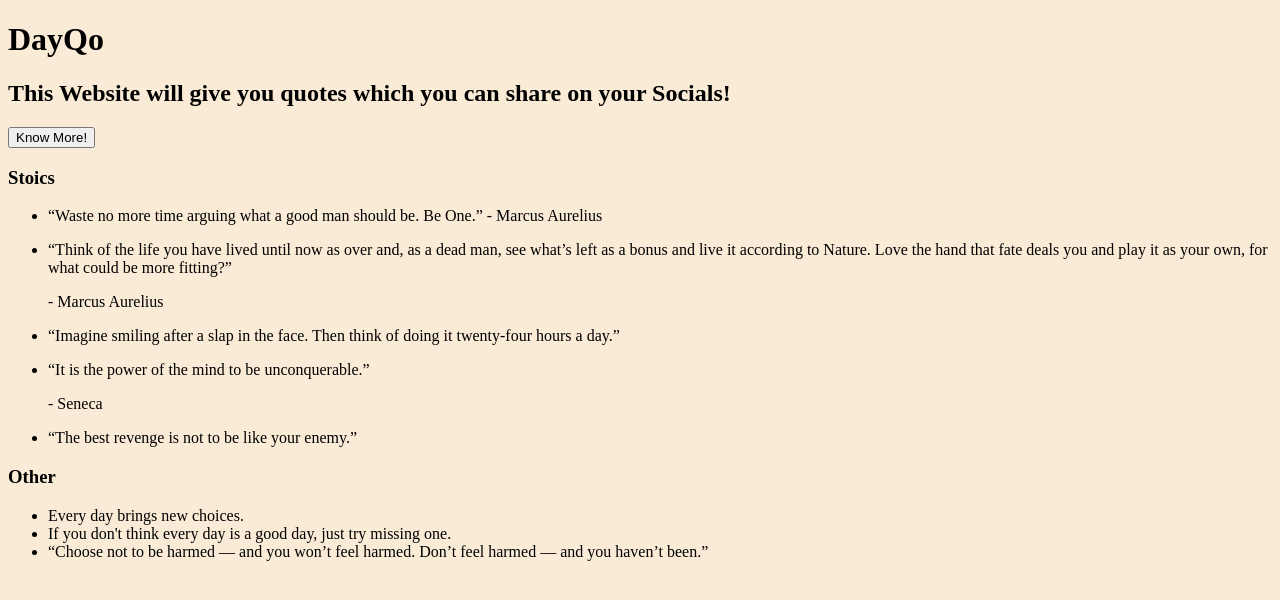
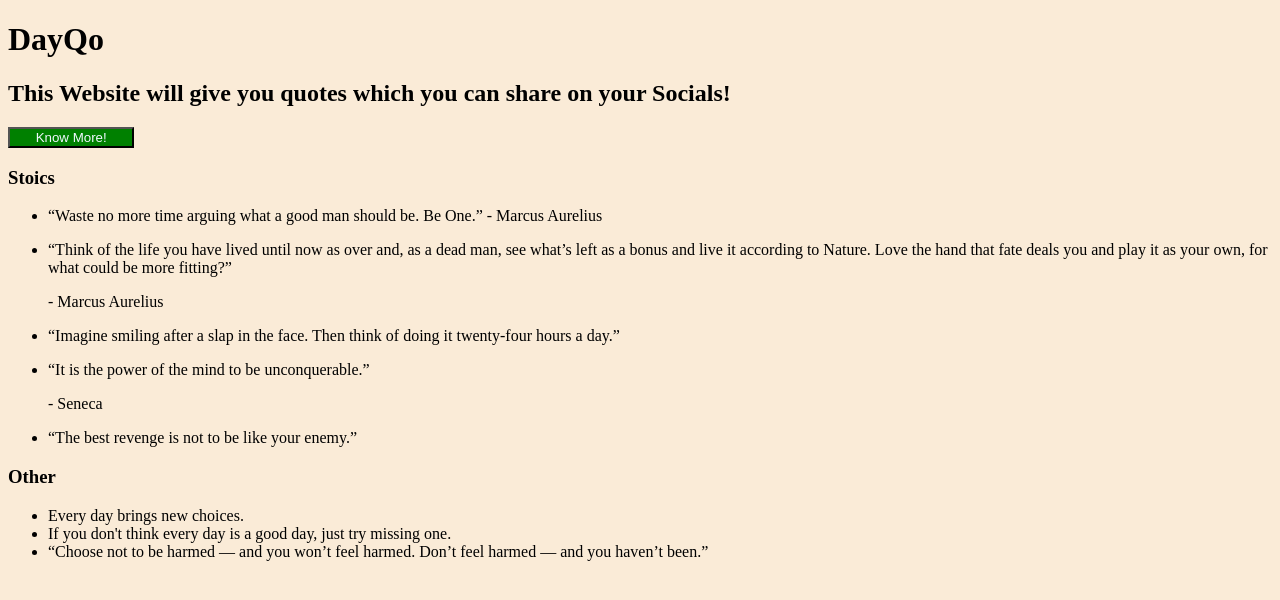
Before and after one commit to 01xharshu/100-days-of-Web-Development-Challenge, a plain HTML site: page Day02/DayQo/index.html in a window 1280 px wide. Drawn offline with Linux system fonts and the light colour scheme.

Commit message:
update in styles and html

```diff
--- a/Day02/DayQo/index.html
+++ b/Day02/DayQo/index.html
@@ -9,7 +9,7 @@
 <body>
     <h1>DayQo</h1>
     <h2>This Website will give you quotes which you can share on your Socials!</h2>
-    <a href=github.com/01xharshu"><button name="button">Know More!</button></a>
+    <a href=https://github.com/01xharshu><button name="button">Know More!</button></a>
     <h3>Stoics</h3>
     <ul>
         <li><p>“Waste no more time arguing what a good man should be. Be One.” - Marcus Aurelius</p></li>
--- a/Day02/DayQo/style.css
+++ b/Day02/DayQo/style.css
@@ -1,3 +1,9 @@
 body {
     background-color: antiquewhite;
 }
+button {
+    background-color: green;
+    color: aliceblue;
+    height: 10%;
+    width: 10%;
+}
```
